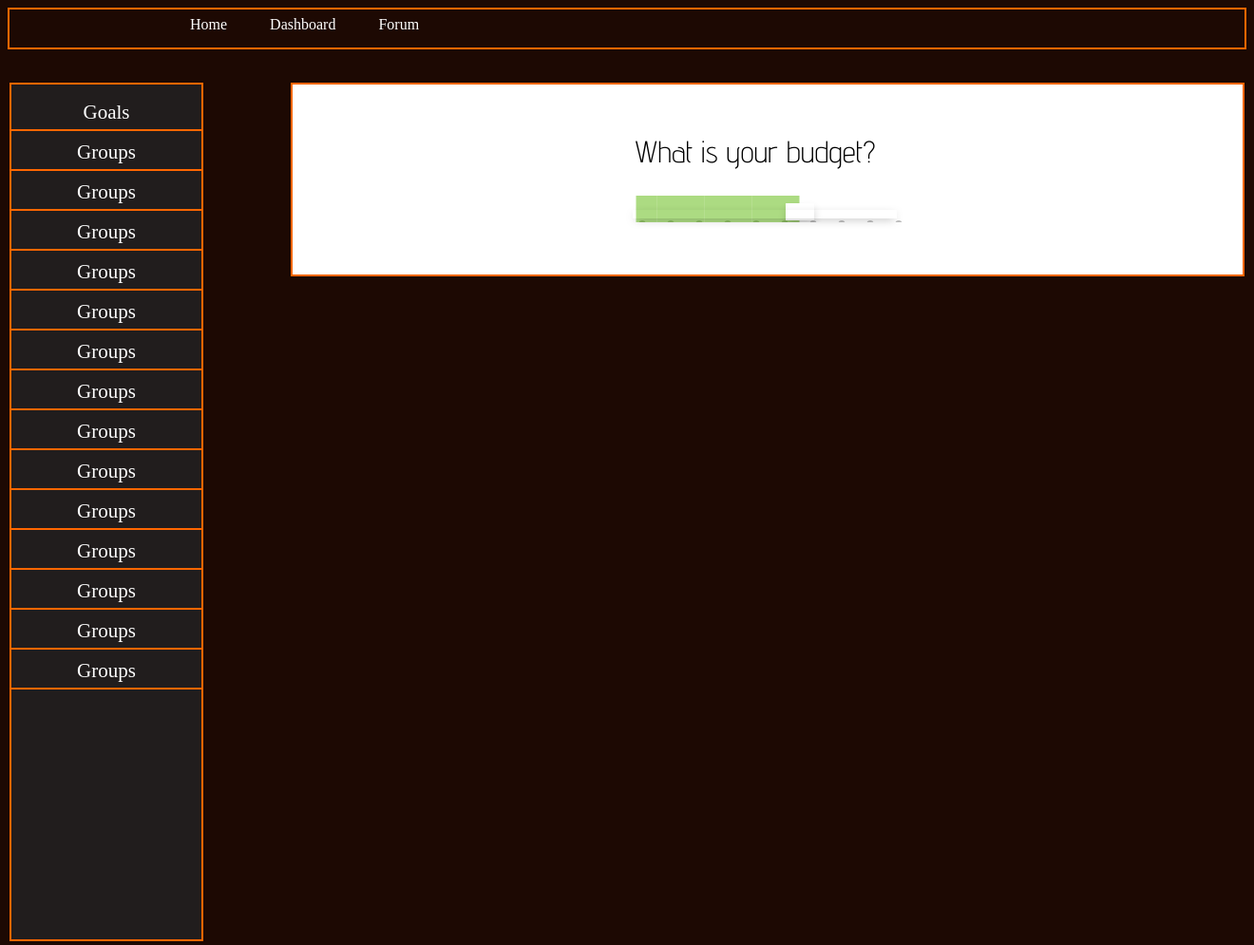
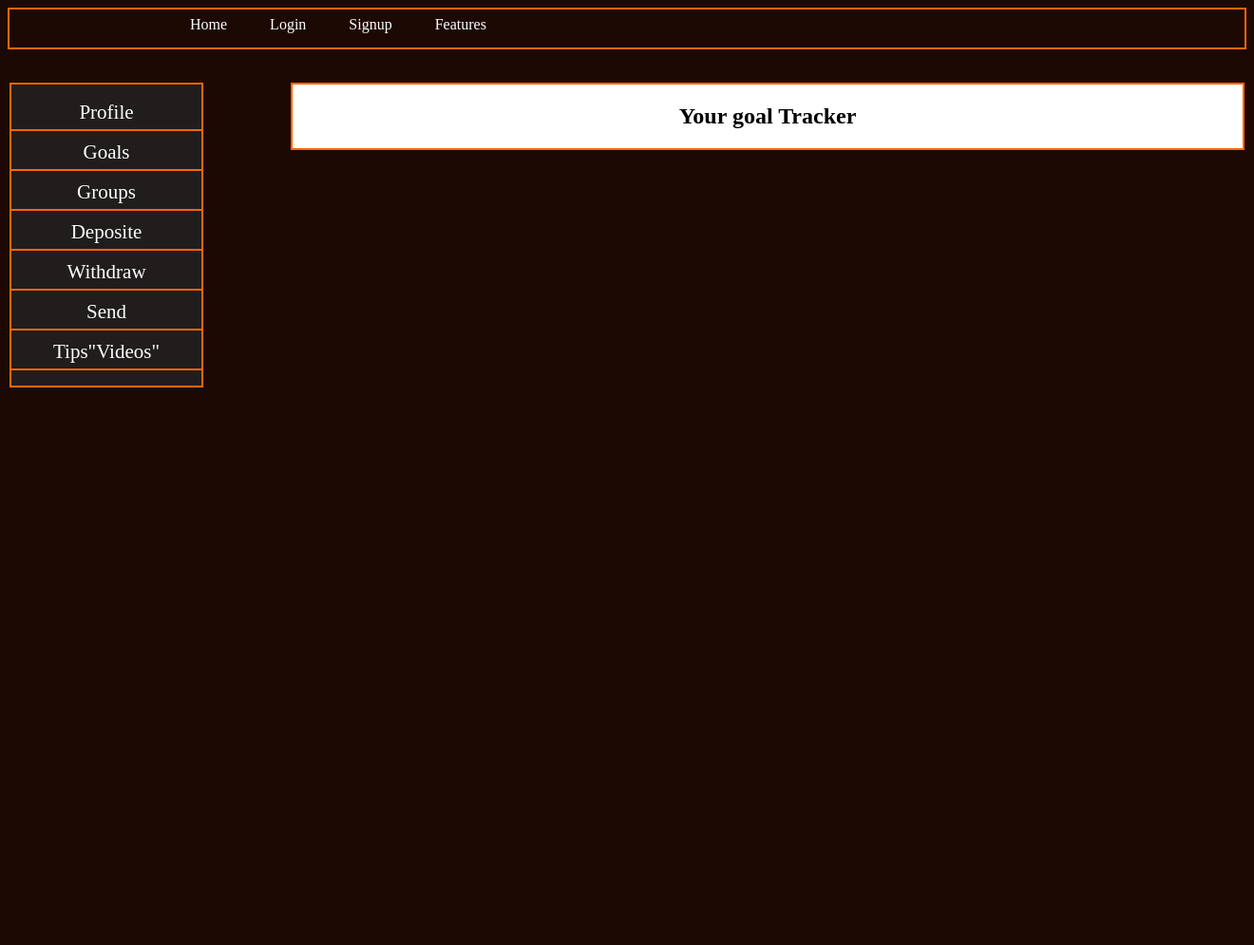
Before and after one commit to brandongoji/ProjectPassion, a PHP site: page /dashboard.html in a window 1320 px wide. Shown: the whole page at 95% size. Run offline with PHP 8.4, Linux system fonts and the light colour scheme.

Commit message:
update
update in goal and make new goal

```diff
--- a/saving/dashboard.css
+++ b/saving/dashboard.css
@@ -45,7 +45,6 @@ margin-top: 35px;
 
 #left{
 width: 200px;
-height: 900px;
 border: 2px solid #ff6600;
 float: left;
 background-color: #211d1d;
@@ -76,8 +75,41 @@ color: white;
 
 #right{
 width: 1000px;
-height: 200px;
 border: 2px solid #ff6600;
 float: right;
 background-color: white;
 }
+
+
+
+#goal{
+width: 456px;
+height: 38px;
+border-radius: 35px;
+color: black;
+font-size: 30px;
+text-align: justify;
+margin-left: 128px;
+margin-top: 5px;
+background-color: gainsboro;
+}
+
+#makegoal{
+float: left;
+margin-inline-start: 100px;
+margin-top: 40px;
+}
+
+#namegoal{
+width: 350px;
+height: 38px;
+float: right;
+border: 1px solid green;
+border-radius: 35px;
+background-color: green;
+color: white;
+font-size: 28px;
+text-align: left;
+margin: -1px;
+padding-left: 10px;
+}
--- a/saving/dashboard.html
+++ b/saving/dashboard.html
@@ -2,7 +2,6 @@
 <head>
     <title>Website</title>
     <link rel="stylesheet" type="text/css" href="dashboard.css">
-    <link rel="stylesheet" type="text/css" href="slider.css">
 
 </head>
 <body>
@@ -10,45 +9,30 @@
     <header>
         <div id="nav">
         	<ul>
-        		<li><a href="#">Home</a></li>
-        		<li><a href="#">Dashboard</a></li>
-        		<li><a href="#">Forum</a></li>
+        		<li><a href="index.html">Home</a></li>
+                <li><a href="login.html">Login</a></li>
+        		<li><a href="signup.html">Signup</a></li>
+        		<li><a href="feature.html">Features</a></li>
         	</ul>
         </div>
     </header>
     <div id="content">
         <div id="left">
        <ul>
-         <li><a href="#">Goals</a></li>
+         <li><a href="profile.php">Profile</a></li>
+         <li><a href="goals.php">Goals</a></li>
          <li><a href="#">Groups</a></li>
-         <li><a href="#">Groups</a></li>
-         <li><a href="#">Groups</a></li>
-         <li><a href="#">Groups</a></li>
-         <li><a href="#">Groups</a></li>
-         <li><a href="#">Groups</a></li>
-         <li><a href="#">Groups</a></li>
-         <li><a href="#">Groups</a></li>
-         <li><a href="#">Groups</a></li>
-         <li><a href="#">Groups</a></li>
-         <li><a href="#">Groups</a></li>
-         <li><a href="#">Groups</a></li>
-         <li><a href="#">Groups</a></li>
-         <li><a href="#">Groups</a></li>
+         <li><a href="#">Deposite</a></li>
+         <li><a href="#">Withdraw</a></li>
+         <li><a href="#">Send</a></li>
+         <li><a href="#">Tips"Videos"</a></li>
        </ul>
         </div>
 
         <div id="right">
-            <p class="budget">What is your budget?</p>
-              <label for="range">
-              <input type="range" name="range" id="range" min="0" max="300" step="5" value="175"/>
-              </label>
-              <output for="range" class="output"></output>
-              <script type="text/javascript">
-
-               $('#range').on("change", function() {
-               $('.output').val(this.value +",000  $" );
-               }).trigger("change");
-                </script>
+            <div id="goaltracker">
+             <center><h2>Your goal Tracker</h3></center>
+            </div>
         </div>
 
 
--- a/saving/slider.css
+++ /dev/null
@@ -1,189 +0,0 @@
-@import url(http://fonts.googleapis.com/css?family=Concert+One);
-@import url(http://fonts.googleapis.com/css?family=Advent+Pro:300);
-
-label[for=range] {
-position: absolute;
-top: 50%;
-left: 50%;
-margin-left: -42px;
-margin-top: -200px;
-height: 49px;
-padding-top: 6px;
-width: 350px;
-padding-left: 13px;
--webkit-transform: skew(-62deg);
-overflow: hidden;
-padding-bottom: 10px;
-}
-label[for=range]:after {
-content: "";
-position: absolute;
-bottom: 35px;
-left: 35px;
-height: 9px;
-width: 278px;
-box-shadow: 0px 3px 10px -3px rgba(0, 0, 0, 0.51);
--webkit-transform: skew(62deg);
-}
-input[type=range] {
--webkit-appearance: none;
-background-color: transparent;
-width: 300px;
-height: 28px;
-  padding-top:5px;
-  overflow:hidden;
-margin: 0;
-margin-left: -20px;
-transform-style: preserve-3d;
-perspective: 300;
-transform-origin: 50% 50% 300px;
-perspective-origin: 50% -121%;
-transform: skew(62deg);
-}
-input[type=range]:focus{
-  outline:none;
-}
-input[type="range"]::-webkit-slider-thumb {
-  position:relative;
-     -webkit-appearance: none;
-    cursor:pointer;
-    background-color: transparent;
-    width: 30px;
-    height: 18px;
-    box-shadow: 1px 5px 10px -1px rgba(0, 0, 0,0.2),
-    -25px 0 0 10px rgba(90, 184, 6, 0.5),
-    -75px 0 0 10px rgba(90, 184, 6, 0.5),
-    -125px 0 0 10px rgba(90, 184, 6, 0.5),
-    -175px 0 0 10px rgba(90, 184, 6, 0.5),
-    -225px 0 0 10px rgba(90, 184, 6, 0.5),
-    -275px 0 0 10px rgba(90, 184, 6, 0.5),
-    -325px 0 0 10px rgba(90, 184, 6, 0.5);
-  z-index:2;
-}
-input[type="range"]::-webkit-slider-thumb:after {
-content: "";
-position: absolute;
-z-index: 1;
-left: -285px;
-top: -28px;
-width: 300px;
-height: 140px;
-background: #9FE472;
-transform: rotateX(90deg);
-transform-origin: 0 0px 0;
-transform: rotateX(90deg) translateY(-140px) translateZ(-18px);
-}
-input[type="range"]::-webkit-slider-thumb:before {
-content: "< >";
-font-family: 'Concert One', cursive;
-position: absolute;
-background: #eaebe5;
-background: -moz-linear-gradient(top, #eaebe5 0%, #dcdedd 100%);
-background: -webkit-gradient(linear, left top, left bottom, color-stop(0%,#eaebe5), color-stop(100%,#dcdedd));
-background: -webkit-linear-gradient(top, #eaebe5 0%,#dcdedd 100%);
-background: -o-linear-gradient(top, #eaebe5 0%,#dcdedd 100%);
-background: -ms-linear-gradient(top, #eaebe5 0%,#dcdedd 100%);
-background: linear-gradient(to bottom, #eaebe5 0%,#dcdedd 100%);
-filter: progid:DXImageTransform.Microsoft.gradient( startColorstr='#eaebe5', endColorstr='#dcdedd',GradientType=0 );
-top: -2px;
-left: 0px;
-border-radius: 2px;
-color: #5a5a5a;
-text-shadow: 0 1px 0 white;
-height: 22px;
-width: 32px;
-border-top: 1px solid white;
-border-left: 1px solid white;
-box-sizing: border-box;
-text-align: center;
-line-height: 19px;
-font-size: 17px;
-}
-input[type="range"]::-webkit-slider-runnable-track:before {
-content: "";
-position: absolute;
-height: 38px;
-width: 283px;
-background: #e8e8e8;
-background: -moz-linear-gradient(top, #dfdfdf 0%, #d8d8d8 100%);
-background: -webkit-gradient(linear, left top, left bottom, color-stop(0%,#dfdfdf), color-stop(100%,#d8d8d8));
-background: -webkit-linear-gradient(top, #dfdfdf 0%,#d8d8d8 100%);
-background: -o-linear-gradient(top, #dfdfdf 0%,#d8d8d8 100%);
-background: -ms-linear-gradient(top, #dfdfdf 0%,#d8d8d8 100%);
-background: linear-gradient(to bottom, #dfdfdf 0%,#d8d8d8 100%);
-filter: progid:DXImageTransform.Microsoft.gradient( startColorstr='#dfdfdf', endColorstr='#d8d8d8',GradientType=0 );
-bottom: 0;
-left: 0;
-}
-input[type="range"]::-webkit-slider-runnable-track:after {
-content: "";
-position: absolute;
-height: 10px;
-width: 270px;
-background: rgb(247, 247, 247);
-top: 0;
-right: 26px;
-transform: skew(62deg);
-}
-input[type=range]:before {
-content: "";
-position: absolute;
-background: rgb(190, 190, 190);
-box-shadow:0 1px 0 rgb(235, 235, 235);
-width: 283px;
-left: 0;
-height: 1px;
-top: 29px;
-z-index: 1;
-}
-input[type=range]:after {
-content: "";
-position: absolute;
-background: rgb(190, 190, 190);
-width: 7px;
-left: 3px;
-border-radius: 50%;
-height: 6px;
-top: 26px;
-z-index: 1;
-box-shadow:30px 0 0 rgb(190, 190, 190),
-60px 0 0 rgb(190, 190, 190),
-90px 0 0 rgb(190, 190, 190),
-120px 0 0 rgb(190, 190, 190),
-150px 0 0 rgb(190, 190, 190),
-180px 0 0 rgb(190, 190, 190),
-210px 0 0 rgb(190, 190, 190),
-240px 0 0 rgb(190, 190, 190),
-270px 0 0 rgb(190, 190, 190),
-60px 1px 0 rgb(235, 235, 235),
-90px 1px 0 rgb(235, 235, 235),
-120px 1px 0 rgb(255, 255, 255),
-150px 1px 0 rgb(235, 235, 235),
-180px 1px 0 rgb(235, 235, 235),
-210px 1px 0 rgb(235, 235, 235),
-240px 1px 0 rgb(235, 235, 235),
-270px 1px 0 rgb(235, 235, 235);
-}
-
-.budget {
-position: absolute;
-top: 55%;
-left:135px;
-margin-top:-300px;
-text-align: center;
-width: 100%;
-font-size: 2em;
-font-family: 'Advent Pro', sans-serif;
-color: black;
-}
-.output {
-position: absolute;
-bottom: 50%;
-left: 0;
-margin-bottom: -100px;
-text-align: center;
-width: 100%;
-font-size: 2em;
-font-family: 'Advent Pro', sans-serif;
-color: rgba(132, 206, 66, 1);
-}
```
Also changed, not shown: saving/goals.php (added, +63 -0 lines), saving/index.html (+4 -4 lines), saving/newgoal.php (added, +29 -0 lines), saving/newgoals.html (added, +56 -0 lines), saving/project(1).sql (added, +36 -0 lines).
